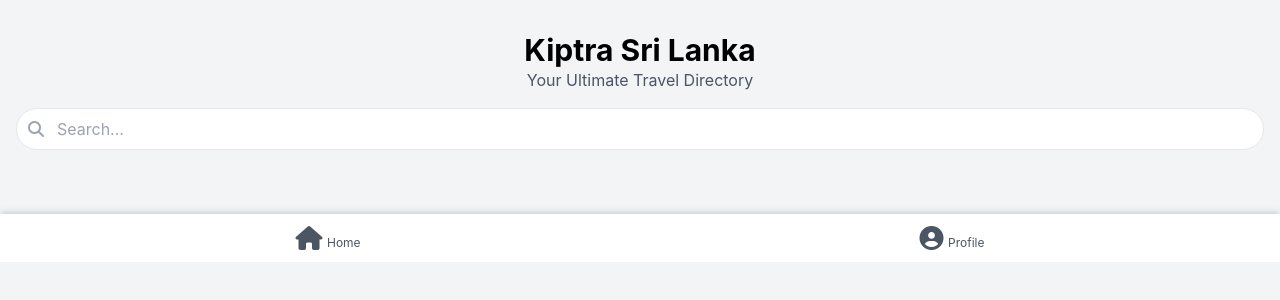
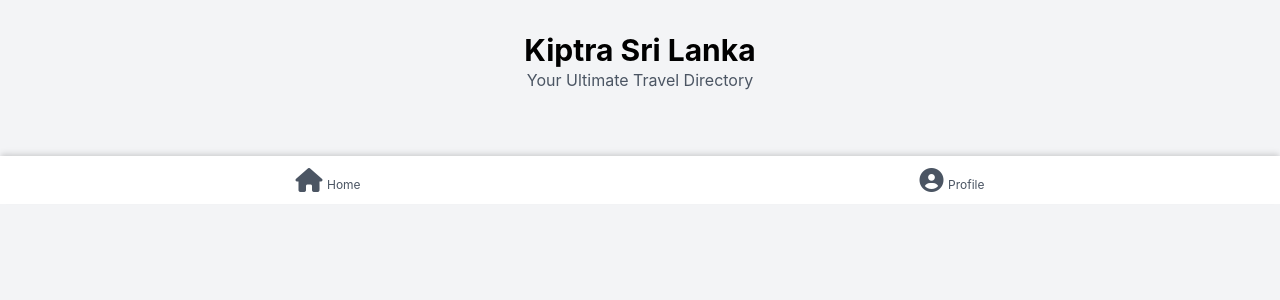
Before and after one commit to Sulakshika-Gunasekara/KiptraDirectory, a PHP site: page /app/views/home.php in a window 1280 px wide. Shown: the top 300 px of the page. Run offline with PHP 8.4, Linux system fonts and the light colour scheme; some libraries are stand-ins or nearby versions.

Commit message:
Add changes to home page

```diff
--- a/app/views/home.php
+++ b/app/views/home.php
@@ -18,9 +18,9 @@
                     <h1 class="text-3xl font-bold">Kiptra Sri Lanka</h1>
                     <p class="text-gray-600">Your Ultimate Travel Directory</p>
                     <div class="relative mt-4">
-                        <input type="text" placeholder="Search..." class="w-full py-2 pl-10 pr-4 border rounded-full focus:outline-none focus:ring-2 focus:ring-blue-500" x-model="searchQuery" @keydown.enter="search()">
+                        <!-- <input type="text" placeholder="Search..." class="w-full py-2 pl-10 pr-4 border rounded-full focus:outline-none focus:ring-2 focus:ring-blue-500" x-model="searchQuery" @keydown.enter="search()"> -->
                         <div class="absolute inset-y-0 left-0 flex items-center pl-3">
-                            <i class="fas fa-search text-gray-400"></i>
+                            <!-- <i class="fas fa-search text-gray-400"></i> -->
                         </div>
                     </div>
                 </header>
```
